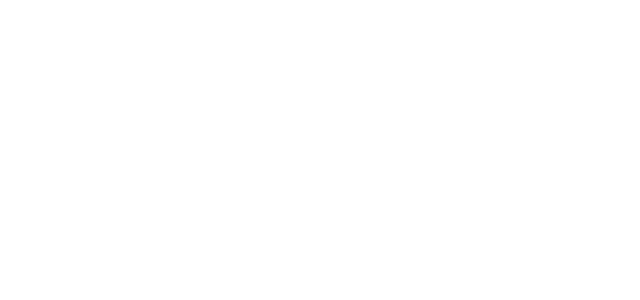
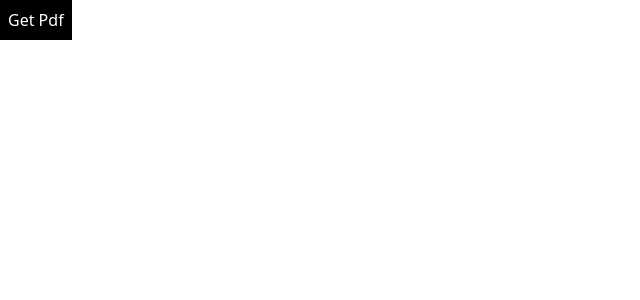
Before and after one commit to AritraChakraborty2003/PdfConverterReact, a React (Create React App) app: page /HireForm in a window 1280 px wide. Before the commit this address had no page. Shown: the top 300 px of the page, without its empty margins (0-640 px from the left). Built offline with nearby package versions, Linux system fonts and the light colour scheme.

Commit message:
update: update in data misplace "bug" in pdf

```diff
--- a/src/App.js
+++ b/src/App.js
@@ -5,6 +5,7 @@ import Footer from "./components/Footer";
 import MoMForm from "./components/MoMForm";
 import First from "./components/First";
 import FirstLogin from "./components/FirstLogin";
+import HiringDoc from "./components/Hiringdoc";
 function App() {
   return (
     <BrowserRouter>
@@ -14,6 +15,7 @@ function App() {
         <Route path="/Header" element={<Header />}></Route>
         <Route path="/Footer" element={<Footer />}></Route>
         <Route path="/MoMForm" element={<MoMForm />}></Route>
+        <Route path="/HireForm" element={<HiringDoc />}></Route>
         <Route path="/FirstLogin" element={<FirstLogin />}></Route>
       </Routes>
     </BrowserRouter>
--- /dev/null
+++ b/src/components/Hiringdoc.jsx
@@ -0,0 +1,71 @@
+import jsPDF from "jspdf";
+
+const HiringDoc = () => {
+  const getPDF = (e) => {
+    e.preventDefault();
+    const doc = jsPDF();
+    doc.setFont("serif", "bold");
+    doc.setFontSize(35);
+    doc.text("Venture Linked", 20, 17);
+    doc.setFont("serif", "normal");
+    doc.setFontSize(12);
+    doc.setLineWidth(1);
+
+    doc.line(20, 22, 160, 22);
+    doc.text(`Dear uname,`, 20, 29);
+
+    doc.setFont("serif", "normal");
+    doc.setFontSize(12);
+    doc.text(
+      `We the Venture Linked Team is delighted to extend you the offer of Web Development intern in our firm, `,
+      20,
+      37
+    );
+    doc.text(
+      `we are sure that you will definitely perform very well in our web Development team and help our `,
+      20,
+      44
+    );
+    doc.text(
+      `startup grow.Your skills are really very impressive and the projects you developed is really very`,
+      20,
+      51
+    );
+    doc.text(
+      `very competetive.The problem solving skills you have shown during the interview proccess also make`,
+      20,
+      58
+    );
+    doc.text(
+      `you the best candidate for this role.The offer details of the internship is as provided below:-`,
+      20,
+      64
+    );
+    doc.text(`1. Position: Web Developer Intern`, 20, 71);
+    doc.text(`2. mode: Online`, 20, 81);
+    doc.text(`3. Compensation: unpaid`, 20, 91);
+    doc.text(`4. Reporting To: Aritra Chakraborty,Technical Head`, 20, 101);
+    doc.text(`5. Joining Date: 25th June 2024`, 20, 111);
+    doc.text(`6. Timing : Flexible`, 20, 121);
+    doc.text(`7. Hours Neeed : 18 hours/week(5 days Week)`, 20, 131);
+    doc.setFont("serif", "bold");
+    doc.text(`The Responsibilites are:`, 20, 141);
+    doc.setFont("serif", "normal");
+    doc.text(`1. Managing day to day web development updates`, 20, 151);
+    doc.text(`2. Communicating with team as per project requirement`, 20, 161);
+    doc.text(`3. Working for 18 hours/week`, 20, 171);
+    doc.text(
+      `4. Working primarily on frontend devlopment and API integration`,
+      20,
+      181
+    );
+
+    doc.save("unameHiringLetter.pdf");
+  };
+  return (
+    <button onClick={getPDF} className="bg-black p-2 text-white">
+      Get Pdf
+    </button>
+  );
+};
+export default HiringDoc;
--- a/src/components/MoMForm.jsx
+++ b/src/components/MoMForm.jsx
@@ -3,6 +3,7 @@ import moment from "moment";
 import { jsPDF } from "jspdf";
 import Header from "./Header";
 import { useState } from "react";
+import { Link } from "react-router-dom";
 
 const MoMForm = () => {
   /* For Details */
@@ -42,8 +43,6 @@ const MoMForm = () => {
   const [agenda4p3, setAgenda4P3] = useState("");
   const [agenda4p4, setAgenda4P4] = useState("");
 
-  const organizer = document.getElementById("organizer").value;
-
   const getPDF = (e) => {
     e.preventDefault();
     console.log(meetNo);
@@ -79,6 +78,7 @@ const MoMForm = () => {
     console.log(agenda4p2);
     console.log(agenda4p3);
     console.log(agenda4p4);
+    const organizer = document.getElementById("organizer").value;
     const doc = new jsPDF();
     doc.setFont("serif", "bold");
     doc.setFontSize(35);
@@ -102,13 +102,13 @@ const MoMForm = () => {
     doc.text("Agenda: ", 20, 47);
     doc.setFont("serif", "normal");
     doc.setFontSize(12);
-    doc.text("1. " + `${agenda1Heading}?`, 20, 53);
+    doc.text("1. " + `${agenda1Heading}`, 20, 53);
     doc.setFontSize(12);
     doc.text("2. " + `${agenda2Heading}`, 20, 60);
     doc.setFontSize(12);
     doc.text("3. " + `${agenda3Heading}`, 20, 67);
     doc.setFontSize(12);
-    doc.text("4. " + `${agenda4Heading}?`, 20, 74);
+    doc.text("4. " + `${agenda4Heading}`, 20, 74);
 
     doc.setFont("serif", "bold");
     doc.setFontSize(14);
@@ -140,8 +140,8 @@ const MoMForm = () => {
 
     doc.setFont("serif", "normal");
     doc.setFontSize(12);
-    doc.text(`${agenda1Descr}`, 20, 190);
-    doc.text(`1. ${agenda1p1}`, 20, 197);
+    doc.text(`${agenda3Descr}`, 20, 190);
+    doc.text(`1. ${agenda3p1}`, 20, 197);
     doc.text(`2. ${agenda2p2}`, 20, 203);
     doc.text(`3. ${agenda3p3}`, 20, 210);
     doc.text(`4. ${agenda3p4}`, 20, 217);
@@ -168,6 +168,10 @@ const MoMForm = () => {
   return (
     <>
       <Header />
+      <div className="bg-[#FFA62F] ">
+        <button className="bg-slate-200 mt-2 ml-2 p-2">
+          <Link to="/Index">Go Back</Link>
+        </button>
         <div className="main pb-4 pt-5   w-[100vw] bg-[#FFA62F] flex justify-center items-center">
           <div className="mt-10 lg:mt-10 formArea bg-white w-[97vw] lg:w-[90vw]  p-2  lg:pt-7 flex flex-col justify-center items-center flex-wrap rounded-2xl">
             <div className="header">
@@ -568,6 +572,7 @@ const MoMForm = () => {
             </form>
           </div>
         </div>
+      </div>
     </>
   );
 };
```
Lines whose indentation alone changed are shown as unchanged.
